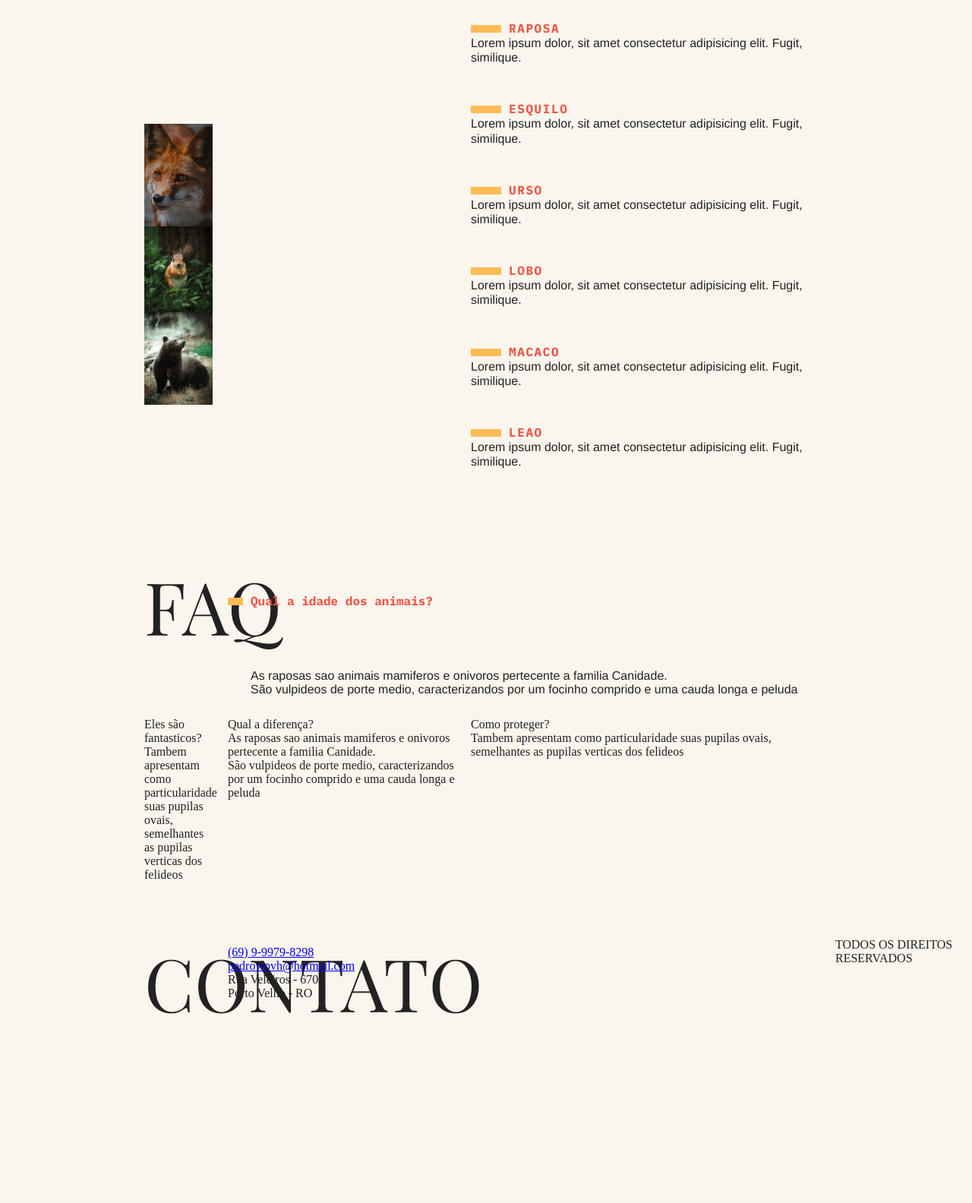
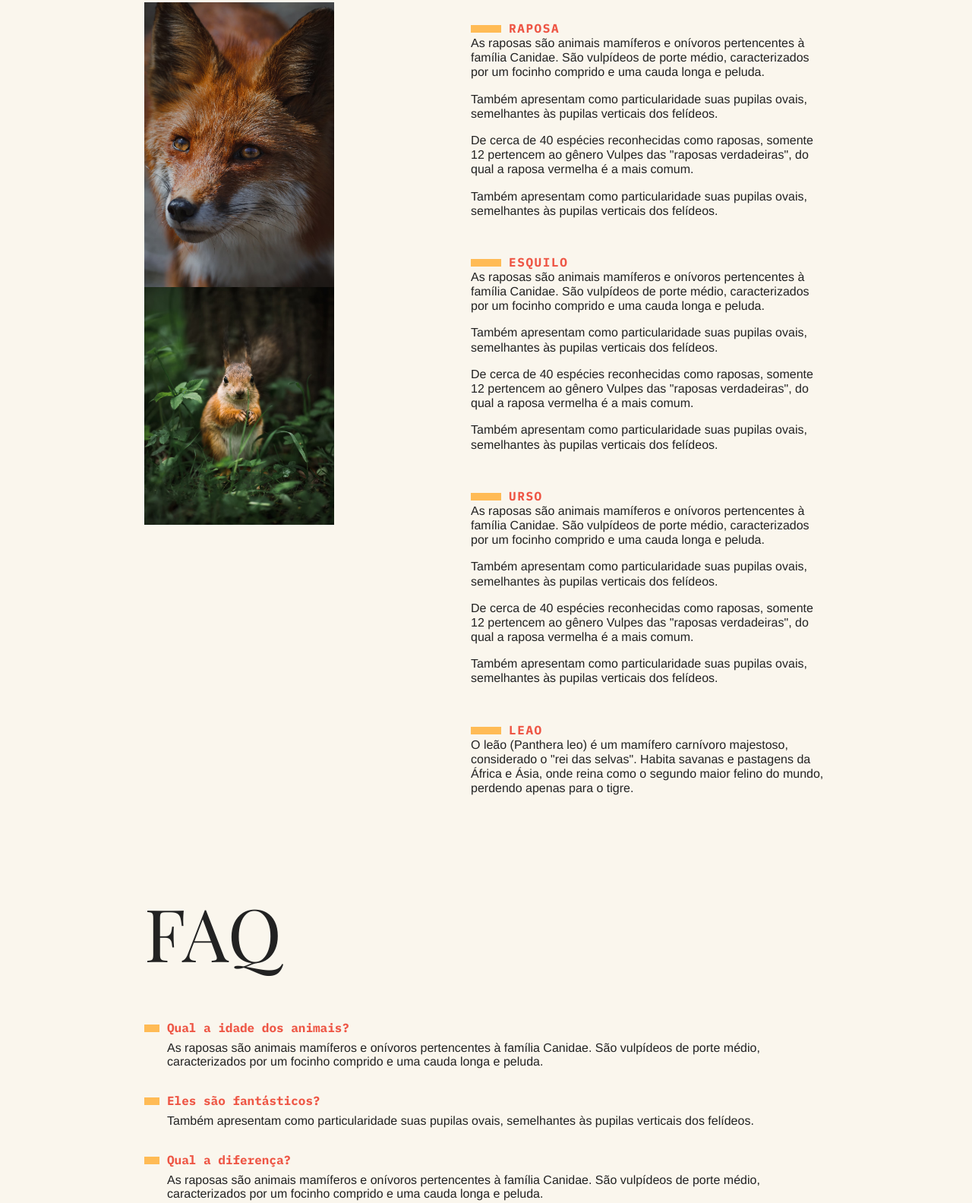
Before and after one commit to PedroBritoWR/animais-fantasticos, a plain HTML site: page index.html in a window 1280 px wide. Shown: the part 359-1943 px from the top of the page at 76% size. Before the commit the page ends 1790 px from the top, so only its background shows below. Drawn offline with Linux system fonts and the light colour scheme.

Commit message:
html e css finalizado

```diff
--- a/index.html
+++ b/index.html
@@ -13,15 +13,15 @@
   <nav class="menu">
     <ul>
       <li><a href="#">ANIMAIS</a></li>
-        <li><a href="#">FAQ</a></li>
-        <li><a href="#">CONTATO</a></li>
+      <li><a href="#faq">FAQ</a></li>
+      <li><a href="#contato">CONTATO</a></li>
       <li><a href="#">DEV →</a></li>
     </ul>
   </nav>
 
   <section class="grid-section animais" id="animais">
     <div class="grid-section-container">
-        <h1 class="titulo">ANIMAIS FANTASTICOS</h1>
+      <h1 class="titulo">ANIMAIS FANTÁSTICOS</h1>
       <ul class="animais-lista">
         <li>
           <img src="./assets/raposa.avif">
@@ -45,82 +45,82 @@
     </div>
     <div class="animais-descricao">
       <section>
-            <h2>RAPOSA</h2>
-            <p>Lorem ipsum dolor, sit amet consectetur adipisicing elit. Fugit, similique.</p>
+        <h2>Raposa</h2>
+        <p>As raposas são animais mamíferos e onívoros pertencentes à família Canidae. São vulpídeos de porte médio,
+          caracterizados
+          por um focinho comprido e uma cauda longa e peluda.</p>
+        <p>Também apresentam como particularidade suas pupilas ovais, semelhantes às pupilas verticais dos felídeos.</p>
+        <p>De cerca de 40 espécies reconhecidas como raposas, somente 12 pertencem ao gênero Vulpes das "raposas
+          verdadeiras", do
+          qual a raposa vermelha é a mais comum.</p>
+        <p>Também apresentam como particularidade suas pupilas ovais, semelhantes às pupilas verticais dos felídeos.</p>
+      </section>
+
+      <section>
+        <h2>Esquilo</h2>
+        <p>As raposas são animais mamíferos e onívoros pertencentes à família Canidae. São vulpídeos de porte médio,
+          caracterizados
+          por um focinho comprido e uma cauda longa e peluda.</p>
+        <p>Também apresentam como particularidade suas pupilas ovais, semelhantes às pupilas verticais dos felídeos.</p>
+        <p>De cerca de 40 espécies reconhecidas como raposas, somente 12 pertencem ao gênero Vulpes das "raposas
+          verdadeiras", do
+          qual a raposa vermelha é a mais comum.</p>
+        <p>Também apresentam como particularidade suas pupilas ovais, semelhantes às pupilas verticais dos felídeos.</p>
       </section>
       <section>
-            <h2>ESQUILO</h2>
-            <p>Lorem ipsum dolor, sit amet consectetur adipisicing elit. Fugit, similique.</p>
-          </section>
-          <section>
-            <h2>URSO</h2>
-            <p>Lorem ipsum dolor, sit amet consectetur adipisicing elit. Fugit, similique.</p>
-          </section>
-          <section>
-            <h2>LOBO</h2>
-            <p>Lorem ipsum dolor, sit amet consectetur adipisicing elit. Fugit, similique.</p>
-          </section>
-          <section>
-            <h2>MACACO</h2>
-            <p>Lorem ipsum dolor, sit amet consectetur adipisicing elit. Fugit, similique.</p>
+        <h2>Urso</h2>
+        <p>As raposas são animais mamíferos e onívoros pertencentes à família Canidae. São vulpídeos de porte médio,
+          caracterizados
+          por um focinho comprido e uma cauda longa e peluda.</p>
+        <p>Também apresentam como particularidade suas pupilas ovais, semelhantes às pupilas verticais dos felídeos.</p>
+        <p>De cerca de 40 espécies reconhecidas como raposas, somente 12 pertencem ao gênero Vulpes das "raposas
+          verdadeiras", do
+          qual a raposa vermelha é a mais comum.</p>
+        <p>Também apresentam como particularidade suas pupilas ovais, semelhantes às pupilas verticais dos felídeos.</p>
       </section>
       <section>
         <h2>LEAO</h2>
-            <p>Lorem ipsum dolor, sit amet consectetur adipisicing elit. Fugit, similique.</p>
+        <p>O leão (Panthera leo) é um mamífero carnívoro majestoso, considerado o "rei das selvas". Habita savanas e
+          pastagens da África e Ásia, onde reina como o segundo maior felino do mundo, perdendo apenas para o tigre.</p>
       </section>
     </div>
   </section>
+
   <section class="grid-section faq" id="faq">
+    <div class="teste">
       <h1 class="titulo">FAQ</h1>
+    </div>
     <dl class="faq-lista">
       <dt>Qual a idade dos animais?</dt>
-        <dd>As raposas sao animais mamiferos e onivoros pertecente a familia Canidade.<br>
-          São vulpideos de porte medio, caracterizandos por um focinho comprido e uma cauda longa e peluda
-        </dd>
-      </dl>
-      <dl>
-        <dt>Eles são fantasticos?</dt>
-        <dd>
-          Tambem apresentam como particularidade suas pupilas ovais, semelhantes as pupilas verticas dos felideos
-        </dd>
-      </dl>
-      <dl>
+      <dd>As raposas são animais mamíferos e onívoros pertencentes à família Canidae. São vulpídeos de porte médio,
+        caracterizados por um focinho comprido e uma cauda longa e peluda.</dd>
+      <dt>Eles são fantásticos?</dt>
+      <dd>Também apresentam como particularidade suas pupilas ovais, semelhantes às pupilas verticais dos felídeos.</dd>
       <dt>Qual a diferença?</dt>
-        <dd>
-          As raposas sao animais mamiferos e onivoros pertecente a familia Canidade.<br>
-          São vulpideos de porte medio, caracterizandos por um focinho comprido e uma cauda longa e peluda
-        </dd>
-      </dl>
-      <dl>
+      <dd>As raposas são animais mamíferos e onívoros pertencentes à família Canidae. São vulpídeos de porte médio,
+        caracterizados por um focinho comprido e uma cauda longa e peluda.</dd>
       <dt>Como proteger?</dt>
-        <dd>
-          Tambem apresentam como particularidade suas pupilas ovais, semelhantes as pupilas verticas dos felideos
-        </dd>
+      <dd>Também apresentam como particularidade suas pupilas ovais, semelhantes às pupilas verticais dos felídeos.</dd>
     </dl>
   </section>
+
   <section class="grid-section contato" id="contato">
-      <h1 class="titulo">CONTATO</h1>
+    <h1 class="titulo">Contato</h1>
     <div class="mapa">
-        <img>
+      <img src="./assets/mapa.png">
+    </div>
     <ul class="dados">
-          <li>
-            <a href="tel +55 (69) 999798298">(69) 9-9979-8298</a>
-          </li>
-          <li>
-            <a><a href="mailto:pedrowpvh@hotmail.com">pedrowpvh@hotmail.com</a>
-          </li>
-          <li>
-            Rua Veleiros - 6700
-          </li>
-          <li>
-            Porto Velho - RO
-          </li>
+      <li>pedrowpvh@hotmail.com</li>
+      <li>+55 (69) 99979-8298</li>
+      <li>Rua Veleiros, nº 6700</li>
+      <li>Porto Velho - RO</li>
     </ul>
-      </div>
   </section>
-  <footer id="rodape">
-    <p>TODOS OS DIREITOS RESERVADOS</p>
+
+  <footer class="copy">
+    <p>Todos os direitos reservados.</p>
   </footer>
+
   <script src="./scripts/script2.js"></script>
 </body>
 
--- a/styles/styles.css
+++ b/styles/styles.css
@@ -95,44 +95,62 @@ body {
 }
 
 .animais-lista {
-  height: 370px;
+  height: 43rem;
   overflow-y: scroll;
   grid-column: 2;
-  margin-top: 200px;
+  margin-top: 40px;
+  width: 250px;
 }
 
-.animais-lista::-webkit-scrollbar {
+.animais-lista::-webkit-scrollbar{
   width: 18px;
 }
 
 .animais-lista::-webkit-scrollbar-thumb{
   background: #FB5;
-  border-left: 4px solid #FB5;
+  border-left: 4px solid #faf6ed;
+  border-right: 4px solid #faf6ed;
 }
 
 .animais-lista::-webkit-scrollbar-track{
   background: #faf6ed;
 }
 
+.animais-lista {
+  scrollbar-width: thin;
+  scrollbar-color: #FB5 #faf6ed;
+}
+
+
+.animais-lista::-webkit-scrollbar-corner {
+  background: #faf6ed;
+}
+
+
 .animais-descricao{
   grid-column: 3;
   margin-top: 15rem;
 }
 
-.animais-descricao section {
+.animais-descricao section{
   margin-bottom: 3rem;
 }
 
-.faq-lista{
-  grid-column: 2/4;
+#faq{
+  display: flex;
+  flex-direction: column;
 }
 
-.faq-lista dt{
-font-family: 'IBM Plex Mono', monospace;
-font-weight: bold;
-margin-top: 2rem;
-margin-bottom: 5rem;
-color: #E54;
+.faq-lista {
+  grid-column: 2 / 4
+}
+
+.faq-lista dt {
+  font-family: 'IBM Plex Mono', monospace;
+  font-weight: bold;
+  margin-top: 2rem;
+  margin-bottom: .5rem;
+  color: #E54;
 }
 
 .faq-lista dt::before {
@@ -145,7 +163,77 @@ color: #E54;
 }
 
 .faq-lista dd {
-  font-family: 'Helvetica', Arial;
+  font-family: Helvetica, Arial;
   margin-bottom: .5rem;
   margin-left: 30px;
 }
+
+.mapa {
+  grid-column: 2;
+}
+
+.dados {
+  grid-column: 3;
+}
+
+.dados li {
+  margin-bottom: 1rem;
+  font-family: Helvetica, Arial;
+}
+
+.dados li::before {
+  content: '';
+  display: inline-block;
+  width: 20px;
+  height: 10px;
+  margin-right: 10px;
+  background: #FB5;
+}
+
+
+#contato{
+  display: flex;
+  flex-direction: column;
+  justify-content: center;
+  align-items: center;
+}
+
+.copy {
+  grid-column: 3/5;
+  margin-bottom: 2rem;
+  background: #FB5;
+}
+
+.copy p {
+  padding: 20px;
+  font-family: 'IBM Plex Mono', monospace;
+  font-weight: bold;
+}
+
+@media (max-width: 700px) {
+  body {
+    grid-template-columns: 1fr;
+  }
+  .menu, .grid-section, .copy {
+    grid-column: 1;
+  }
+  .grid-section {
+    grid-template-columns: 100px 1fr;
+    grid-gap: 10px;
+  }
+  .animais-lista {
+    grid-column: 1;
+  }
+  .faq-lista, .dados, .mapa {
+    grid-column: 1 / 3;
+  }
+  .grid-section h1 {
+    font-size: 3rem;
+  }
+  .menu {
+    margin-top: 0px;
+  }
+  .copy {
+    margin-bottom: 0px;
+  }
+}
```
Also changed, not shown: assets/mapa.png (added). Lines whose indentation alone changed are shown as unchanged.
